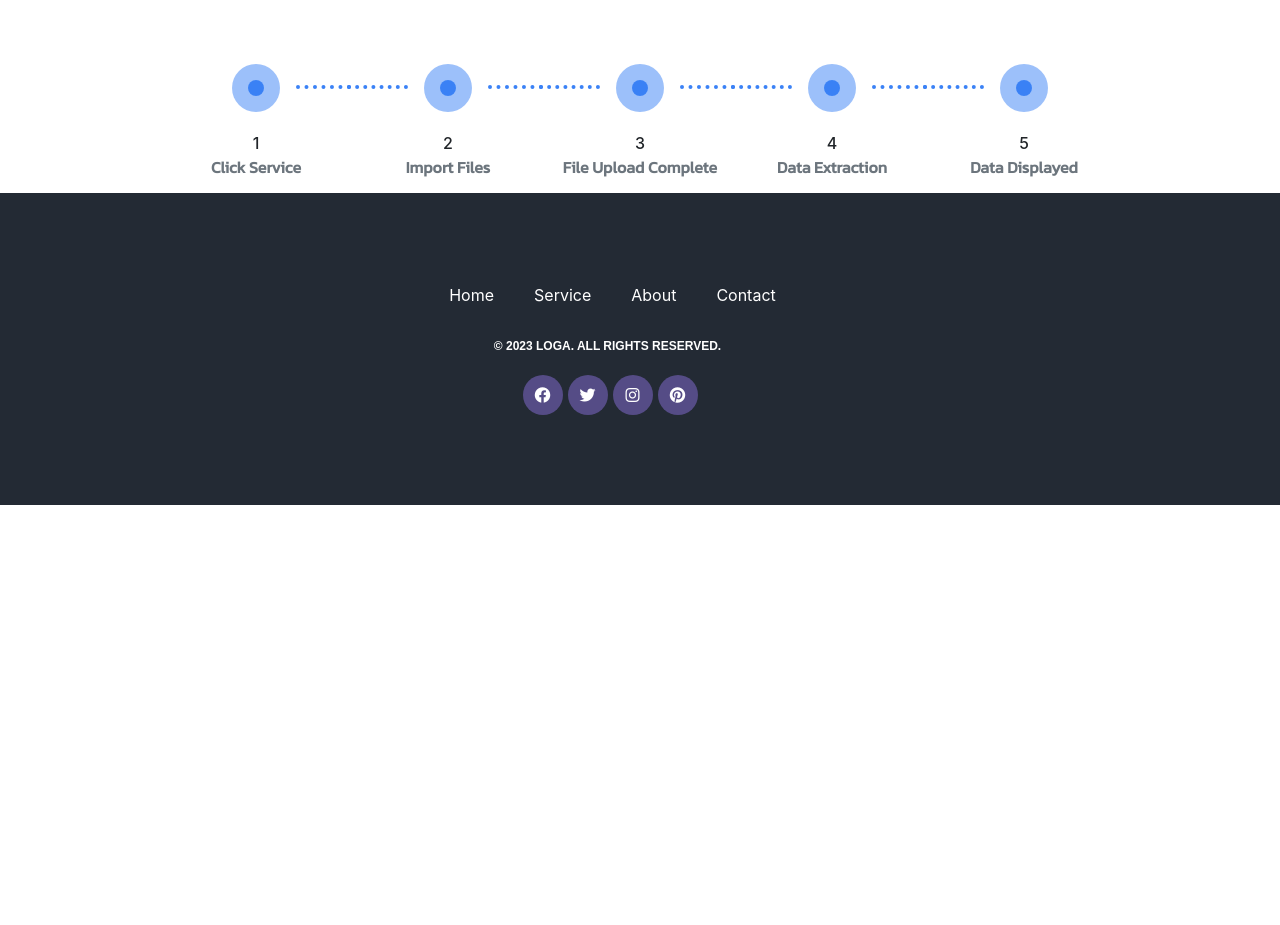
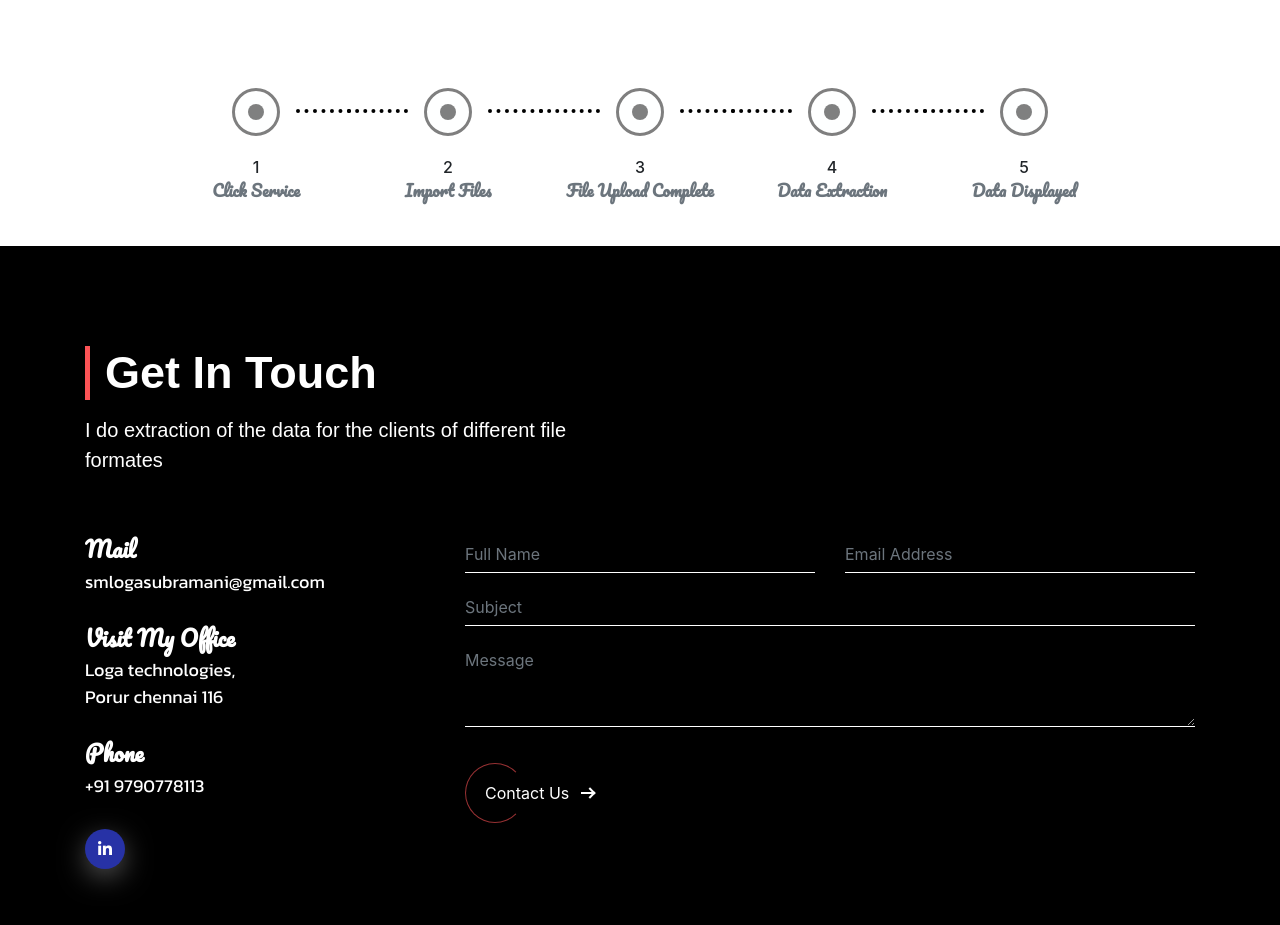
Before and after one commit to smlogsubramani/Data_Parser_nodejs, a React (Create React App) app in the folder Frontend/dataparser/: page / in a window 1280 px wide. Shown: the part 1837-2762 px from the top of the page. Before the commit the page ends 2342 px from the top, so only its background shows below. Built offline with nearby package versions, Linux system fonts and the light colour scheme; a web font is replaced by a local one.

Commit message:
black theme change

```diff
--- a/Frontend/dataparser/public/index.html
+++ b/Frontend/dataparser/public/index.html
@@ -12,7 +12,7 @@
     <!--Bootstrap-->
 
     <link rel="stylesheet" href="https://cdn.jsdelivr.net/npm/bootstrap@4.0.0/dist/css/bootstrap.min.css" integrity="sha384-Gn5384xqQ1aoWXA+058RXPxPg6fy4IWvTNh0E263XmFcJlSAwiGgFAW/dAiS6JXm" crossorigin="anonymous">
-
+    <link href="https://maxcdn.bootstrapcdn.com/font-awesome/4.3.0/css/font-awesome.min.css" rel="stylesheet">
 
     <!--Google fonts-->
 
--- a/Frontend/dataparser/src/App.css
+++ b/Frontend/dataparser/src/App.css
@@ -96,7 +96,8 @@
 
 .feature-box-1 {
   padding: 32px;
-  box-shadow: 0 0 30px rgba(31, 45, 61, 0.125);
+  border: 1px solid rgb(46, 46, 46);
+  box-shadow: 0 0 30px rgba(255, 255, 255, 0.125);
   margin: 15px 0;
   position: relative;
   z-index: 1;
@@ -118,8 +119,8 @@
   width: 70px;
   height: 70px;
   line-height: 70px;
-  background: #121212;
-  color: #ffffff;
+  background: #ffffff;
+  color: #000000;
   text-align: center;
   border-radius: 50%;
   margin-bottom: 22px;
@@ -129,12 +130,13 @@
   line-height: 70px;
 }
 .feature-box-1 h5 {
-  color: #000000;
+  color: #ffffff;
   font-weight: 600;
   font-family: 'Pacifico', cursive;
 }
 .feature-box-1 p {
   margin: 0;
+  color: rgb(110, 110, 110);
 }
 .feature-box-1:after {
   content: "";
@@ -177,7 +179,7 @@
 }
 .section-title h2 {
     font-weight: 700;
-    color: #000000;
+    color: #ffffff;
     font-size: 50px;
     margin: 0 0 15px;
     border-left: 5px solid #5c5c5c;
@@ -273,6 +275,7 @@ color: #fff;
 .font-weight-bold{
   font-family: 'Tilt Prism', sans-serif;
   font-weight: 800;
+  font-size: 50px;
 }
 
 .text-muted{
@@ -294,11 +297,151 @@ color: #fff;
   margin: 1rem
 }
 
+.section {
+  padding: 100px 0;
+  position: relative;
+}
+
+.gray-bg {
+  background-color: #000000;
+}
+
+.contact-name {
+margin-bottom: 30px;
+}
+.contact-name h5 {
+font-size: 22px;
+color: #ffffff;
+margin-bottom: 5px;
+font-weight: 600;
+}
+.contact-name p {
+font-size: 18px;
+margin: 0;
+color: white;
+}
+
+.social-share a {
+width: 40px;
+height: 40px;
+line-height: 40px;
+border-radius: 50%;
+color: #ffffff;
+text-align: center;
+margin-right: 10px;
+}
+.social-share .dribbble {
+box-shadow: 0 8px 30px -4px rgba(234, 76, 137, 0.5);
+background-color: #ea4c89;
+}
+.social-share .behance {
+box-shadow: 0 8px 30px -4px rgba(255, 255, 255, 0.5);
+background-color: #ffffff;
+}
+.social-share .linkedin {
+box-shadow: 0 8px 30px -4px rgba(255, 255, 255, 0.5);
+background-color: #2732a6;
+}
+
+.contact-form .form-control {
+border: none;
+border-bottom: 1px solid #ffffff;
+background: transparent;
+border-radius: 0;
+padding-left: 0;
+box-shadow: none !important;
+}
+.contact-form .form-control:focus {
+border-bottom: 1px solid #fc5356;
+}
+.contact-form .form-control.invalid {
+border-bottom: 1px solid #ff0000;
+}
+.contact-form .send {
+margin-top: 20px;
+}
+@media (max-width: 767px) {
+.contact-form .send {
+  margin-bottom: 20px;
+}
+}
+
+.section-title h2 {
+  font-weight: 700;
+  color: #ffffff;
+  font-size: 45px;
+  margin: 0 0 15px;
+  border-left: 5px solid #fc5356;
+  padding-left: 15px;
+}
+.section-title p{
+  color: white;
+}
+.section-title {
+  padding-bottom: 45px;
+}
+.contact-form .send {
+  margin-top: 20px;
+}
+.px-btn {
+  padding: 0 50px 0 20px;
+  line-height: 60px;
+  position: relative;
+  display: inline-block;
+  color: #ffffff;
+  background: none;
+  border: none;
+}
+.px-btn:before {
+  content: "";
+  position: absolute;
+  top: 0;
+  left: 0;
+  display: block;
+  border-radius: 30px;
+  background: transparent;
+  border: 1px solid rgba(252, 83, 86, 0.6);
+  border-right: 1px solid transparent;
+  -moz-transition: ease all 0.35s;
+  -o-transition: ease all 0.35s;
+  -webkit-transition: ease all 0.35s;
+  transition: ease all 0.35s;
+  width: 60px;
+  height: 60px;
+}
+.px-btn .arrow {
+  width: 13px;
+  height: 2px;
+  background: currentColor;
+  display: inline-block;
+  position: absolute;
+  top: 0;
+  bottom: 0;
+  margin: auto;
+  right: 25px;
+}
+.px-btn .arrow:after {
+  width: 8px;
+  height: 8px;
+  border-right: 2px solid currentColor;
+  border-top: 2px solid currentColor;
+  content: "";
+  position: absolute;
+  top: -3px;
+  right: 0;
+  display: inline-block;
+  -moz-transform: rotate(45deg);
+  -o-transform: rotate(45deg);
+  -ms-transform: rotate(45deg);
+  -webkit-transform: rotate(45deg);
+  transform: rotate(45deg);
+}
+
 @media (min-width:768px) {
   .timeline-steps .timeline-step:not(:last-child):after {
       content: "";
       display: block;
-      border-top: .25rem dotted #3b82f6;
+      border-top: .25rem dotted #000000;
       width: 3.46rem;
       position: absolute;
       left: 7.5rem;
@@ -307,7 +450,7 @@ color: #fff;
   .timeline-steps .timeline-step:not(:first-child):before {
       content: "";
       display: block;
-      border-top: .25rem dotted #3b82f6;
+      border-top: .25rem dotted #000000;
       width: 3.8125rem;
       position: absolute;
       right: 7.5rem;
@@ -327,18 +470,44 @@ color: #fff;
   display: inline-flex;
   align-items: center;
   justify-content: center;
-  background-color: #3b82f6
+  background-color: #000000
 }
 
 .timeline-steps .timeline-content .inner-circle:before {
   content: "";
-  background-color: #3b82f6;
+  background-color: #feffff;
+  border: 3px solid black;
   display: inline-block;
   height: 3rem;
   width: 3rem;
   min-width: 3rem;
   border-radius: 6.25rem;
   opacity: .5
+}
+
+.text-muted{
+  font-family: 'Pacifico', cursive;
+  font-weight: 600;
+}
+
+.contact-name h5{
+  font-family: 'Pacifico', cursive;
+  font-weight: 600;
+}
+
+.contact-name p{
+  font-family: 'Kanit', sans-serif;
+  font-weight: 300;
+}
+
+
+.spacer{
+  margin-top: 30px;
+  margin-bottom: 30px;
+}
+
+.services-section{
+  background-color: black;
 }
 
 /* Define the keyframes for the animation */
--- a/Frontend/dataparser/src/pages/Homepage.jsx
+++ b/Frontend/dataparser/src/pages/Homepage.jsx
@@ -156,12 +156,20 @@ const Homepage = () => {
 
         {/* TIMELINE */}
         <div class="container">
-        <div class="row text-center justify-content-center mb-5">
+        <div class="row">
+            <div class="col-lg-6">
+                <div class="section-title">
+                    <h2>Process</h2>
+                    <p>These process is common for all the types of file extraction.</p>
+                </div>
+            </div>
+        </div>
+        {/* <div class="row text-center justify-content-center mb-5">
         <div class="col-xl-6 col-lg-8">
-            <h2 class="font-weight-bold">Data Emersion</h2>
+            <h2 class="font-weight-bold">Process</h2>
             <p class="text-muted">These process is common for all the types of file and document extraction.</p>
         </div>
-    </div>
+    </div> */}
 
     <div class="row">
         <div class="col">
@@ -206,6 +214,80 @@ const Homepage = () => {
     </div>
         </div>
 
+        <div className="spacer">
+
+        </div>
+
+        {/* CONTACT  */}
+        <section class="section gray-bg" id="contactus">
+    <div class="container">
+        <div class="row">
+            <div class="col-lg-6">
+                <div class="section-title">
+                    <h2>Get In Touch</h2>
+                    <p>I do extraction of the data for the clients of different file formates</p>
+                </div>
+            </div>
+        </div>
+        <div class="row flex-row-reverse">
+            <div class="col-md-7 col-lg-8 m-15px-tb">
+                <div class="contact-form">
+                     <form action="/" method="post" class="contactform contact_form" id="contact_form">
+                        <div class="returnmessage valid-feedback p-15px-b" data-success="Your message has been received, We will contact you soon."></div>
+                        <div class="empty_notice invalid-feedback p-15px-b"><span>Please Fill Required Fields</span></div>
+                        <div class="row">
+                            <div class="col-md-6">
+                                <div class="form-group">
+                                    <input id="name" type="text" placeholder="Full Name" class="form-control"/>
+                                </div>
+                            </div>
+                            <div class="col-md-6">
+                                <div class="form-group">
+                                    <input id="email" type="text" placeholder="Email Address" class="form-control"/>
+                                </div>
+                            </div>
+                            <div class="col-12">
+                                <div class="form-group">
+                                    <input id="subject" type="text" placeholder="Subject" class="form-control"/>
+                                </div>
+                            </div>
+                            <div class="col-md-12">
+                                <div class="form-group">
+                                    <textarea id="message" placeholder="Message" class="form-control" rows="3"></textarea>
+                                </div>
+                            </div>
+                            <div class="col-md-12">
+                                <div class="send">
+                                    <a id="send_message" class="px-btn theme" href="#"><span>Contact Us</span> <i class="arrow"></i></a>
+                                </div>
+                            </div>
+                        </div>
+                    </form>
+                </div>
+            </div>
+            <div class="col-md-5 col-lg-4 m-15px-tb">
+                <div class="contact-name">
+                    <h5>Mail</h5>
+                    <p>smlogasubramani@gmail.com</p>
+                </div>
+                <div class="contact-name">
+                    <h5>Visit My Office</h5>
+                    <p>Loga technologies,<br/>Porur chennai 116</p>
+                </div>
+                <div class="contact-name">
+                    <h5>Phone</h5>
+                    <p>+91 9790778113</p>
+                </div>
+                <div class="social-share nav">
+                    <a class="linkedin" href="#">
+                        <i class="fab fa-linkedin-in"></i>
+                    </a>
+                </div>
+            </div>
+        </div>
+    </div>
+        </section>
+
         {/* FOOTER  */}
         <div class="footer">
 	    <div class="container">
```
